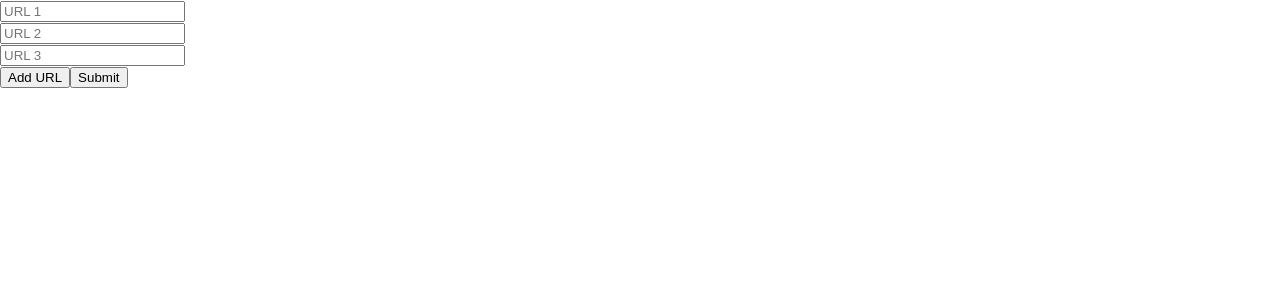
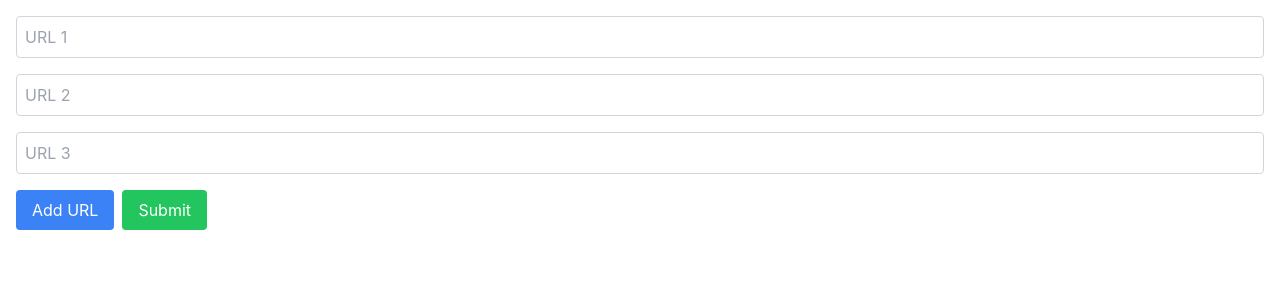
Before and after one commit to tommyash122/metadata-fetcher, a React (Create React App) app in the folder client/: page / in a window 1280 px wide. Shown: the top 300 px of the page. Built offline with nearby package versions, Linux system fonts and the light colour scheme.

Commit message:
first configuration

```diff
--- a/client/package.json
+++ b/client/package.json
@@ -44,6 +44,9 @@
     ]
   },
   "devDependencies": {
-    "@babel/plugin-proposal-private-property-in-object": "^7.21.11"
+    "@babel/plugin-proposal-private-property-in-object": "^7.21.11",
+    "autoprefixer": "^10.4.20",
+    "postcss": "^8.4.41",
+    "tailwindcss": "^3.4.10"
   }
 }
--- /dev/null
+++ b/client/postcss.config.js
@@ -0,0 +1,6 @@
+module.exports = {
+  plugins: {
+    tailwindcss: {},
+    autoprefixer: {},
+  },
+}
--- a/client/src/App.js
+++ b/client/src/App.js
@@ -63,7 +63,7 @@ function App() {
 
 
   return (
-    <div>
+    <div className="container mx-auto p-4">
       <Form
         urls={urls}
         onChange={handleChange}
--- a/client/src/components/form/Form.js
+++ b/client/src/components/form/Form.js
@@ -3,11 +3,22 @@ import UrlList from './UrlList';
 
 function Form({ urls, onChange, onAddUrl, onRemoveUrl, onSubmit, error }) {
   return (
-    <form onSubmit={(e) => { e.preventDefault(); onSubmit(); }}>
+    <form onSubmit={(e) => { e.preventDefault(); onSubmit(); }} className="space-y-4">
       <UrlList urls={urls} onChange={onChange} onRemoveUrl={onRemoveUrl} />
-      <button type="button" onClick={onAddUrl}>Add URL</button>
-      <button type="submit">Submit</button>
-      {error && <p style={{ color: 'red' }}>{error}</p>}
+      <div className="space-x-2">
+        <button
+          type="button"
+          onClick={onAddUrl}
+          className="bg-blue-500 text-white px-4 py-2 rounded">
+          Add URL
+        </button>
+        <button
+          type="submit"
+          className="bg-green-500 text-white px-4 py-2 rounded">
+          Submit
+        </button>
+      </div>
+      {error && <p className="text-red-500">{error}</p>}
     </form>
   );
 }
--- a/client/src/components/form/UrlInput.js
+++ b/client/src/components/form/UrlInput.js
@@ -2,16 +2,20 @@ import React from 'react';
 
 function UrlInput({ index, value, onChange, onRemoveUrl, showRemoveButton }) {
   return (
-    <div>
+    <div className="flex items-center space-x-2">
       <input
         type="text"
         value={value}
         onChange={(e) => onChange(index, e.target.value)}
         placeholder={`URL ${index + 1}`}
+        className="border border-gray-300 rounded p-2 flex-grow"
         required
       />
       {showRemoveButton && (
-        <button type="button" onClick={() => onRemoveUrl(index)}>
+        <button
+          type="button"
+          onClick={() => onRemoveUrl(index)}
+          className="bg-red-500 text-white px-4 py-2 rounded">
           Remove
         </button>
       )}
--- a/client/src/components/form/UrlList.js
+++ b/client/src/components/form/UrlList.js
@@ -3,7 +3,7 @@ import UrlInput from './UrlInput';
 
 function UrlList({ urls, onChange, onRemoveUrl }) {
   return (
-    <div>
+    <div className="space-y-4">
       {urls.map((url, index) => (
         <UrlInput
           key={index}
--- a/client/src/index.css
+++ b/client/src/index.css
@@ -1,3 +1,7 @@
+@tailwind base;
+@tailwind components;
+@tailwind utilities;
+
 body {
   margin: 0;
   font-family: -apple-system, BlinkMacSystemFont, 'Segoe UI', 'Roboto', 'Oxygen',
--- /dev/null
+++ b/client/tailwind.config.js
@@ -0,0 +1,10 @@
+/** @type {import('tailwindcss').Config} */
+module.exports = {
+  content: [
+    "./src/**/*.{js,jsx,ts,tsx}",
+  ],
+  theme: {
+    extend: {},
+  },
+  plugins: [],
+}
```
Also changed, not shown: 1 other file (tests, documents, lock files or other folders).
